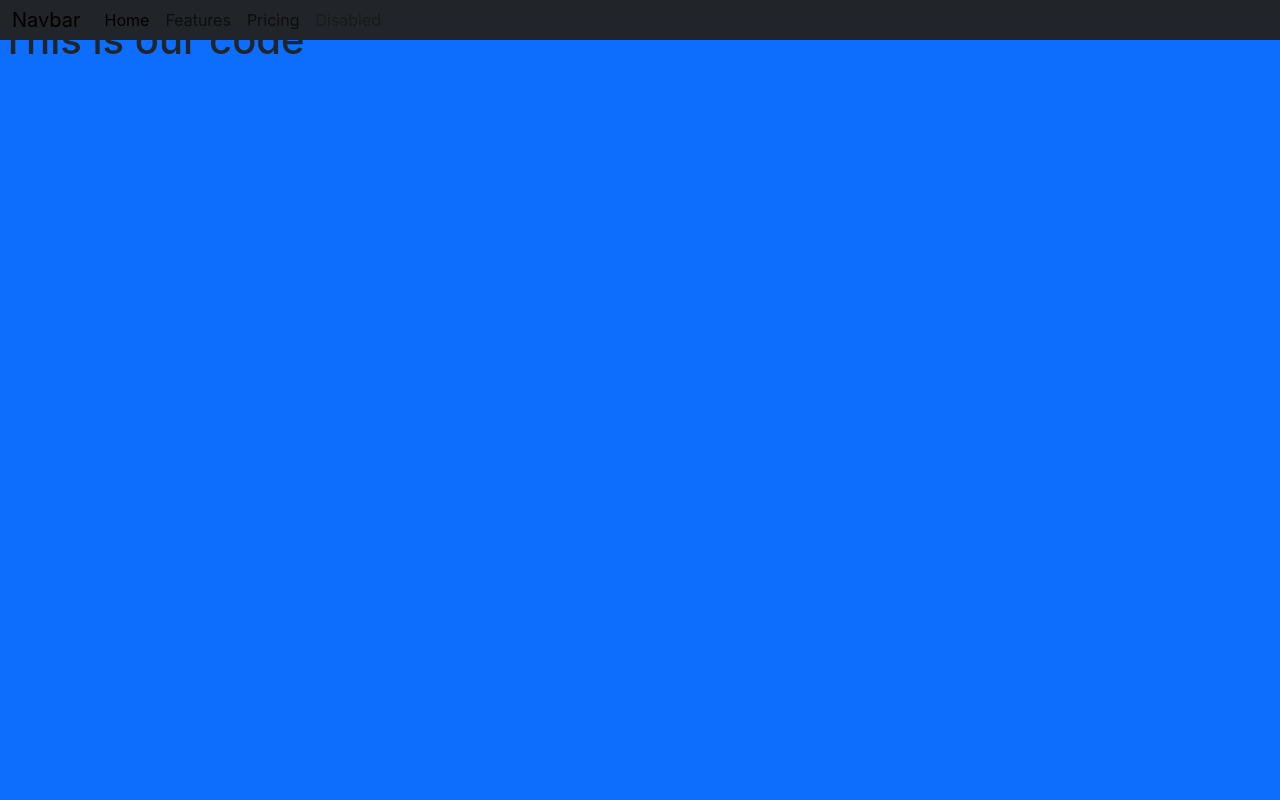
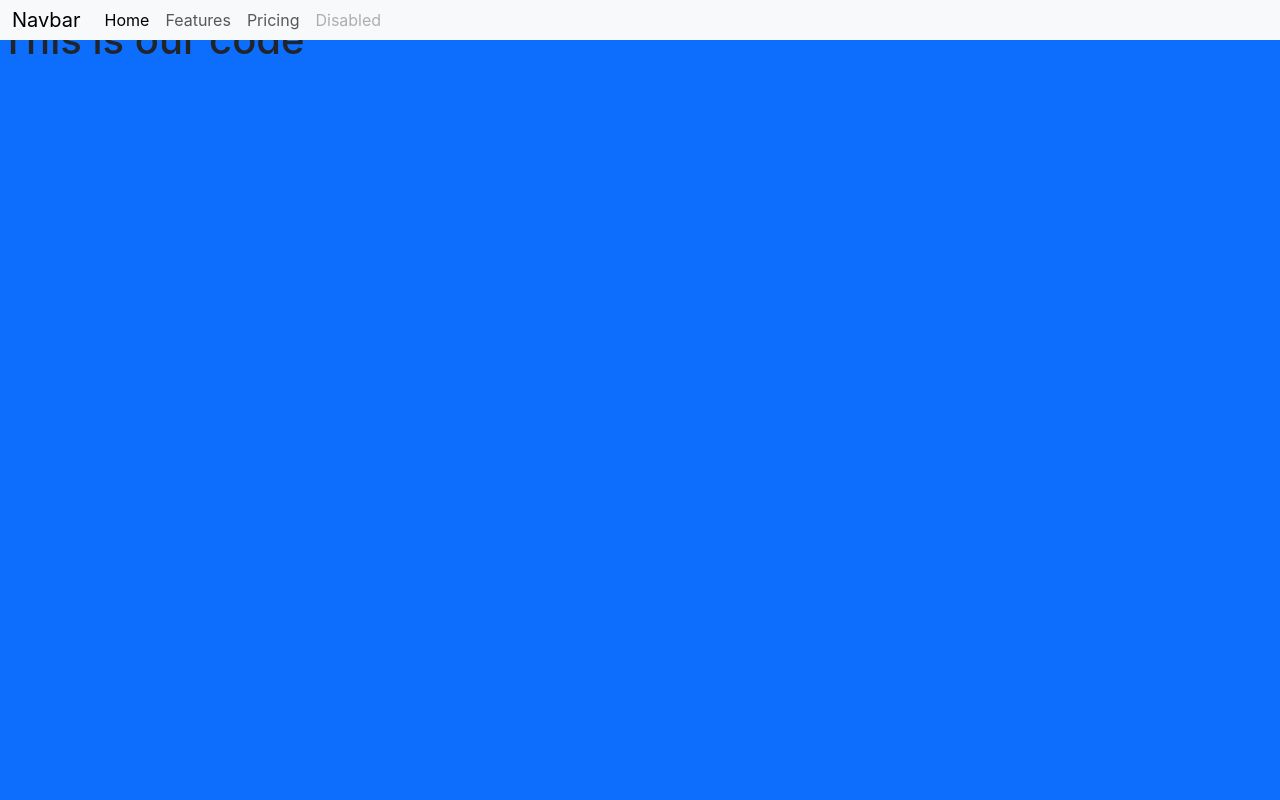
Before and after one commit to Giri-09/BBPath-mini-project, a React (Create React App) app in the folder my-app/: page / in a window 1280 px wide. Shown: the top 800 px of the page. Built offline with nearby package versions, Linux system fonts and the light colour scheme.

Commit message:
05May-sai

```diff
--- a/my-app/src/components/HomePage/index.js
+++ b/my-app/src/components/HomePage/index.js
@@ -5,7 +5,7 @@ const HomePage=()=>{
     return(
         <Fragment>
             <nav class="navbar navbar-expand-lg bg-body-tertiary">
-  <div class="container-fluid bg-dark fixed-top">
+  <div class="container-fluid bg-light fixed-top">
     <a class="navbar-brand" href="#">Navbar</a>
     <button class="navbar-toggler" type="button" data-bs-toggle="collapse" data-bs-target="#navbarNav" aria-controls="navbarNav" aria-expanded="false" aria-label="Toggle navigation">
       <span class="navbar-toggler-icon"></span>
```
